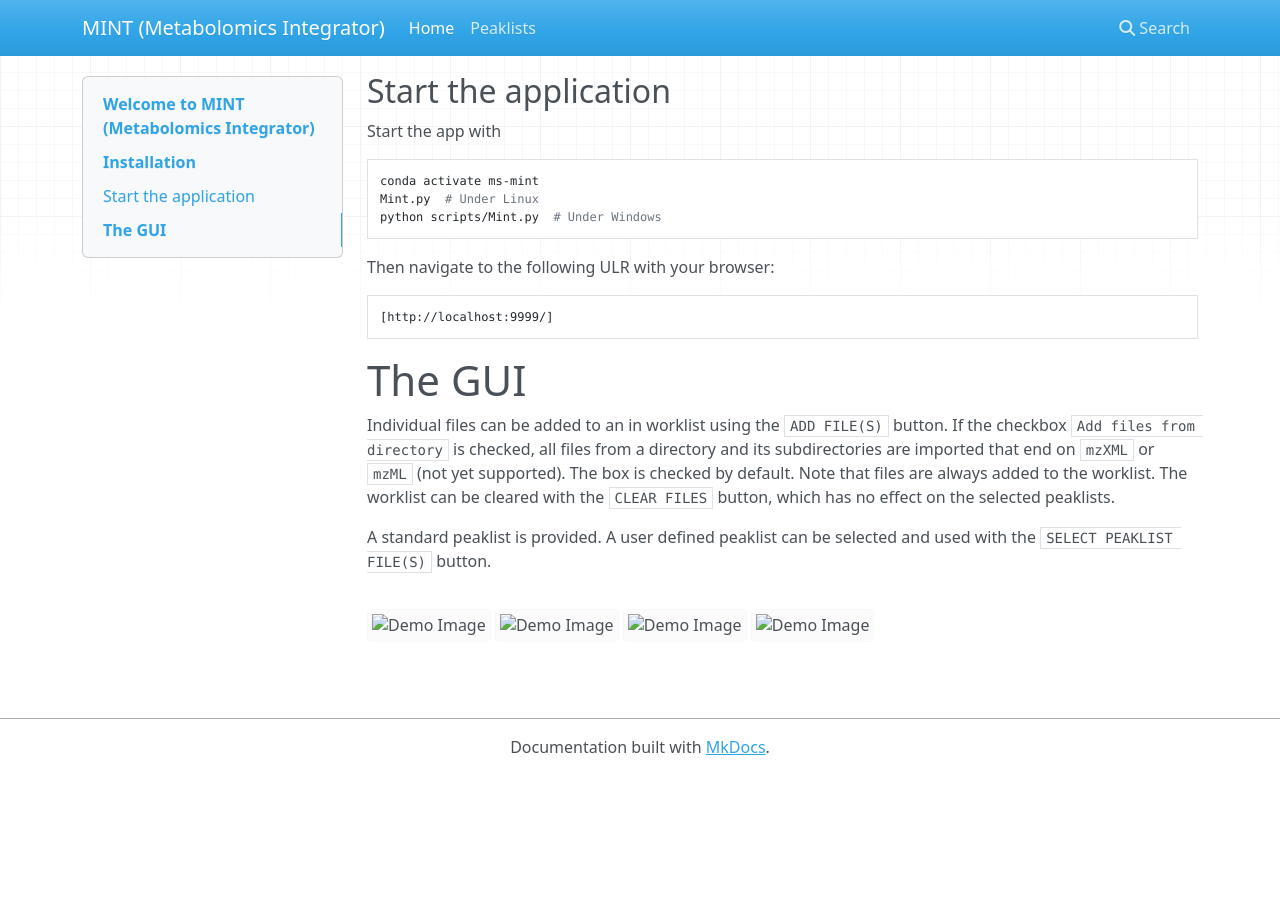
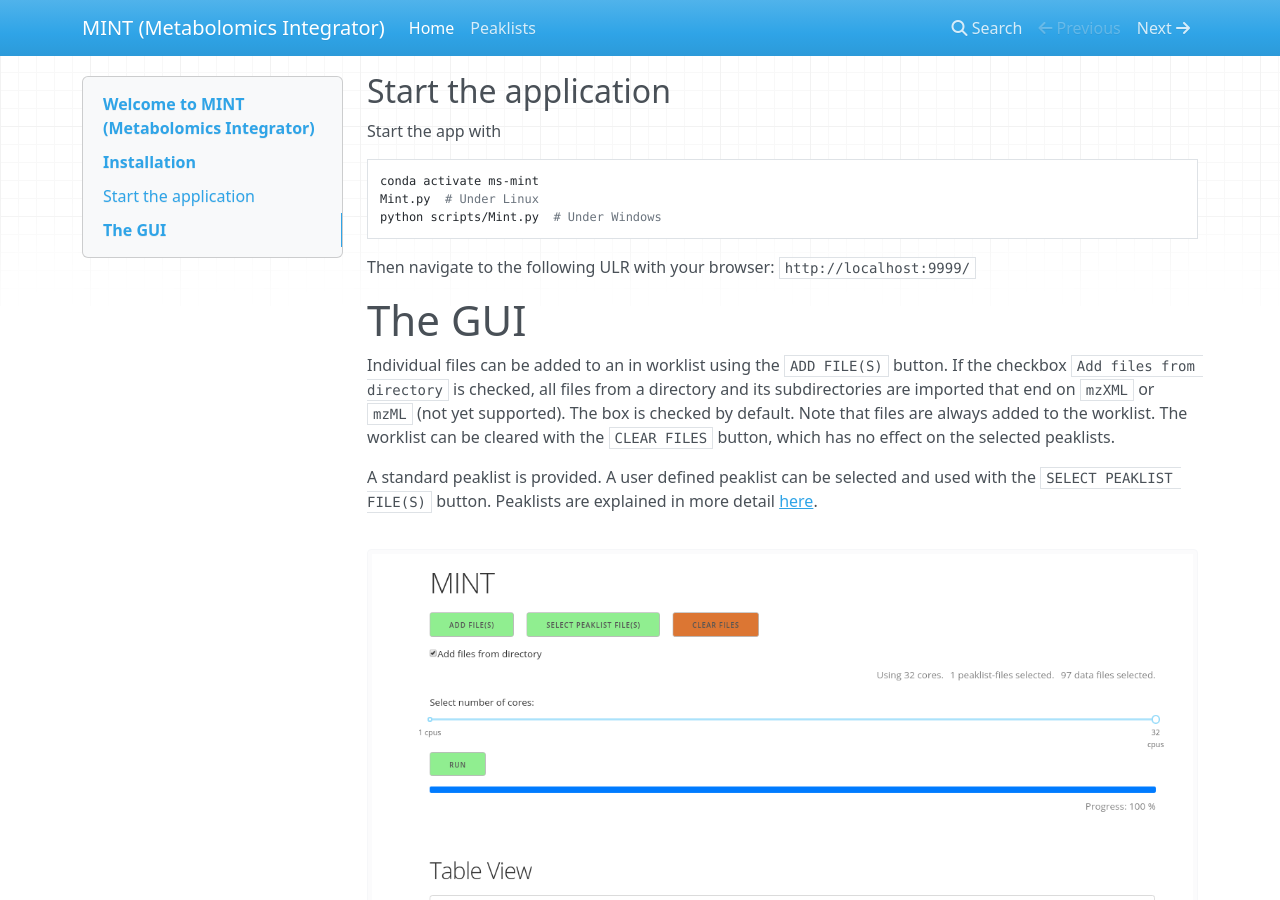
Before and after one commit to LewisResearchGroup/ms-mint, an MkDocs documentation site: the page built from docs/index.md, in a window 1280 px wide and 900 px high, scrolled down 597 px. Built offline with MkDocs 1.6.1, drawn with Linux system fonts in a browser that asks for light colours; nearby versions of some CDN libraries; before the commit the page ends 1372 px from its top, so only the background shows below that.

Commit message:
License and documentation

```diff
--- a/docs/index.md
+++ b/docs/index.md
@@ -27,15 +27,13 @@ Start the app with
     Mint.py  # Under Linux
     python scripts/Mint.py  # Under Windows
 
-Then navigate to the following ULR with your browser:
-
-    [http://localhost:9999/]
+Then navigate to the following ULR with your browser: `http://localhost:9999/`
 
 
 # The GUI
 Individual files can be added to an in worklist using the `ADD FILE(S)` button. If the checkbox `Add files from directory` is checked, all files from a directory and its subdirectories are imported that end on `mzXML` or `mzML` (not yet supported). The box is checked by default. Note that files are always added to the worklist. The worklist can be cleared with the `CLEAR FILES` button, which has no effect on the selected peaklists.
 
-A standard peaklist is provided. A user defined peaklist can be selected and used with the `SELECT PEAKLIST FILE(S)` button.
+A standard peaklist is provided. A user defined peaklist can be selected and used with the `SELECT PEAKLIST FILE(S)` button. Peaklists are explained in more detail [here](peaklists.md).
 
 ![Demo Image](./image/mint1.png "Demo image")
 ![Demo Image](./image/mint2.png "Demo image")
```
Also changed, not shown: docs/peaklists.md (added, +32 -0 lines), docs/image/mint1.png (added), docs/image/mint2.png (added), docs/image/mint3.png (added), docs/image/mint4.png (added), 1 other file.
